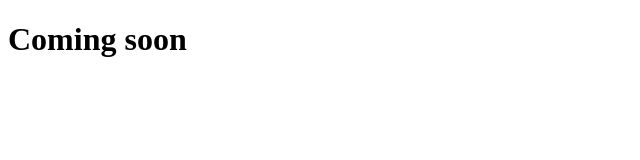
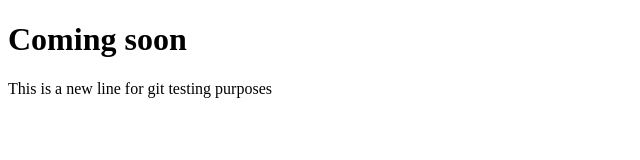
Before and after one commit to IamjustNick/git-test, a plain HTML site: page index.html in a window 1280 px wide. Shown: the whole page, without its empty margins (0-640 px from the left). Drawn offline with Linux system fonts and the light colour scheme.

Commit message:
Added a new line

```diff
--- a/index.html
+++ b/index.html
@@ -7,6 +7,6 @@
 </head>
 <body>
   <h1>Coming soon</h1>
-
+  <p>This is a new line for git testing purposes</p>
 </body>
 </html>
```
